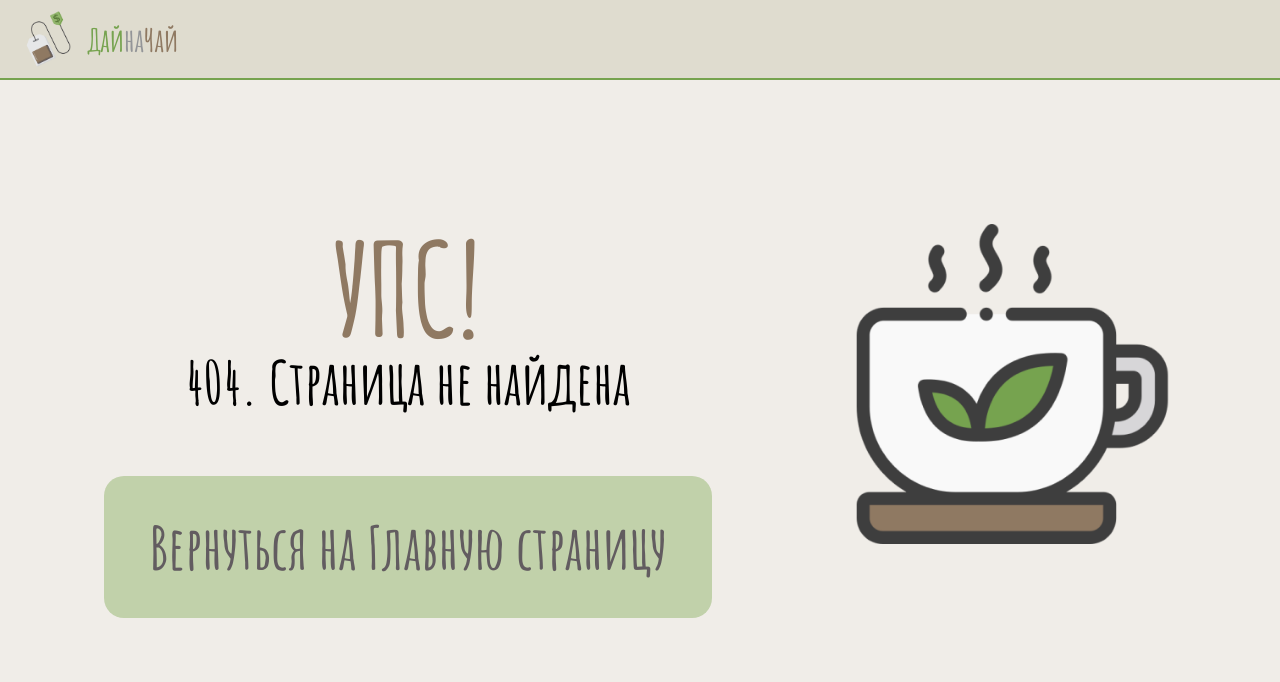
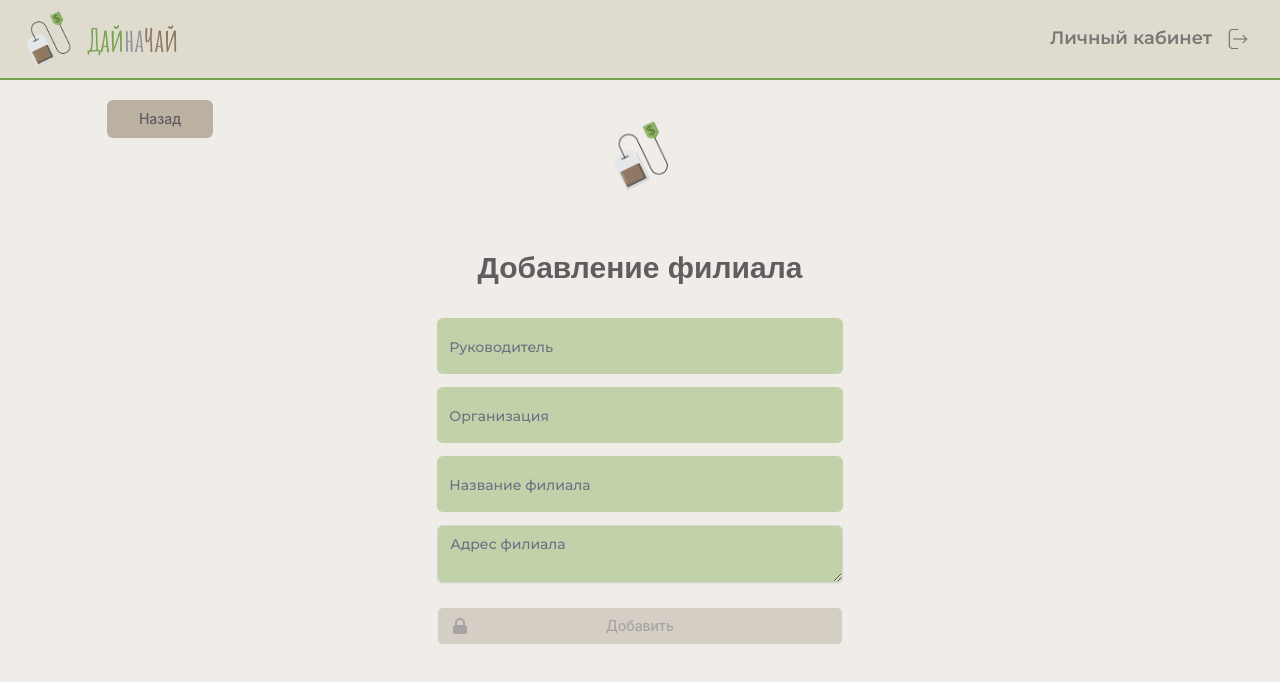
Before and after one commit to Kudryashova-Nastya/tip-service, a React (Create React App) app in the folder frontend/: page /leader/add-branch in a window 1280 px wide. Before the commit this address had no page. Shown: the top 682 px of the page. Built offline with nearby package versions, Linux system fonts and the light colour scheme; a web font is replaced by a local one.

Commit message:
Page for adding branch

```diff
--- a/frontend/src/App.js
+++ b/frontend/src/App.js
@@ -10,6 +10,7 @@ import helper from "./store/helper";
 import NotFoundPage from "./components/NotFoundPage/NotFoundPage";
 import AccountEmployees from "./components/AccountEmployees/AccountEmployees";
 import StaffRegistrationPage from "./components/StaffRegistrationPage/StaffRegistrationPage";
+import AddBranchPage from "./components/AddBranchPage/AddBranchPage";
 
 const App = observer(() => {
     const loggedLed = helper.isLoggedIn()
@@ -22,7 +23,7 @@ const App = observer(() => {
                     {/*<Route path="/" element={loggedLed ? <ComponentWithHeader/> : <Navigate to="/login" replace />} >*/}
                     <Route path="/" element={<ComponentWithHeader/> } >
                         <Route path="leader/" element={<LeaderPage/>}/>
-                        {/*<Route path="leader/add-branch" element={<AddBranch />} />*/}
+                        <Route path="leader/add-branch" element={<AddBranchPage />} />
                         {/*<Route path="leader/edit-branch" element={<EditBranch />} />*/}
                         <Route path="leader/add-staff" element={<StaffRegistrationPage />} />
                         {/*<Route path="leader/edit-staff" element={<EditStaff />} />*/}
--- /dev/null
+++ b/frontend/src/components/AddBranchPage/AddBranchPage.js
@@ -0,0 +1,104 @@
+import React from "react";
+import {Link} from "react-router-dom";
+import '../style.css'
+import {useForm} from "react-hook-form";
+
+
+function AddBranchPage() {
+    const {
+        register,
+        formState: {errors, isValid},
+        handleSubmit
+    } = useForm({
+        mode: "onChange"
+    })
+
+    const onSubmit = (data) => {
+        alert(JSON.stringify(data))
+    }
+
+    return (
+        <>
+            <div className='w-full grid grid-cols-1 md:grid-cols-12 mt-5' style={{marginBottom: '-70px'}}>
+                <div className="w-full grid grid-cols-1 col-start-2 col-span-1">
+                    <button type="submit"
+                            className="button-loginPage group relative flex justify-center py-2 px-4 border border-transparent text-sm font-medium rounded-md focus:outline-none focus:ring-2 focus:ring-offset-2">
+                        <Link to="/">Назад</Link>
+                    </button>
+                </div>
+            </div>
+            <div className="min-h-full flex justify-center py-12 px-4 sm:px-6 lg:px-8">
+                <div className="w-full space-y-8">
+                    <div>
+                        <img className="mx-auto h-20 w-auto" src={require('../../media/logo-main.png')} alt="Workflow"/>
+                        <h1 className="mt-6 text-center text-3xl font-extrabold">
+                            Добавление филиала
+                        </h1>
+                    </div>
+                    <form className="mt-8 space-y-6 w-1/3" action="#" method="POST" onSubmit={handleSubmit(onSubmit)}>
+                        <div className="rounded-md shadow-sm -space-y-px reg">
+                            <div>
+                                <label htmlFor="leader" className="sr-only">Руководитель</label>
+                                <input id="leader" name="leader" type="text"
+                                       {...register("leader", {
+                                           required: "Это поле обязательно к заполнению"
+                                       })}
+                                       className="appearance-none relative block w-full px-3 py-2 border border-gray-300 placeholder-gray-500 text-gray-900 rounded-md focus:outline-none focus:z-10 sm:text-sm"
+                                       placeholder="Руководитель"/>
+                                {errors?.leader && <p className='form-error-text mb-3 -mt-4 p-2 rounded-md border border-red-400'>{errors?.leader?.message}</p>}
+                            </div>
+                            <div>
+                                <label htmlFor="organization" className="sr-only">Организация</label>
+                                <input id="organization" name="organization" type="text"
+                                       {...register("organization", {
+                                           required: "Это поле обязательно к заполнению"
+                                       })}
+                                       className="appearance-none relative block w-full px-3 py-2 border border-gray-300 placeholder-gray-500 text-gray-900 rounded-md focus:outline-none focus:z-10 sm:text-sm"
+                                       placeholder="Организация"/>
+                                {errors?.organization && <p className='form-error-text mb-3 -mt-4 p-2 rounded-md border border-red-400'>{errors?.organization?.message}</p>}
+                            </div>
+                            <div>
+                                <label htmlFor="branch_name" className="sr-only">Название филиала</label>
+                                <input id="branch_name" name="branch_name" type="text"
+                                       {...register("branch_name", {
+                                           required: "Это поле обязательно к заполнению"
+                                       })}
+                                       className="appearance-none relative block w-full px-3 py-2 border border-gray-300 placeholder-gray-500 text-gray-900 rounded-md focus:outline-none focus:z-10 sm:text-sm"
+                                       placeholder="Название филиала"/>
+                                {errors?.branch_name && <p className='form-error-text mb-3 -mt-4 p-2 rounded-md border border-red-400'>{errors?.branch_name?.message}</p>}
+                            </div>
+                            <div>
+                                <label htmlFor="address" className="sr-only">Адрес филиала</label>
+                                <textarea id="address" name="address"
+                                       {...register("address", {
+                                           required: "Это поле обязательно к заполнению"
+                                       })}
+                                       className="appearance-none relative block w-full px-3 py-2 border border-gray-300 placeholder-gray-500 text-gray-900 rounded-md focus:outline-none focus:z-10 sm:text-sm"
+                                       placeholder="Адрес филиала"/>
+                                {errors?.address && <p className='form-error-text mb-3 p-2 rounded-md border border-red-400'>{errors?.address?.message}</p>}
+                            </div>
+                        </div>
+                        <div>
+                            <button type="submit" disabled={!isValid}
+                                    className="button-loginPage group relative w-full flex justify-center py-2 px-4 border text-sm font-medium rounded-md focus:outline-none focus:ring-2 focus:ring-offset-2 disabled:opacity-50">
+                                <span className="absolute left-0 inset-y-0 flex items-center pl-3">
+                                  <svg className="h-5 w-5" xmlns="http://www.w3.org/2000/svg" viewBox="0 0 20 20"
+                                       fill="currentColor"
+                                       aria-hidden="true">
+                                    <path fillRule="evenodd"
+                                          d="M5 9V7a5 5 0 0110 0v2a2 2 0 012 2v5a2 2 0 01-2 2H5a2 2 0 01-2-2v-5a2 2 0 012-2zm8-2v2H7V7a3 3 0 016 0z"
+                                          clipRule="evenodd"/>
+                                  </svg>
+                                </span>
+                                Добавить
+                            </button>
+                        </div>
+                    </form>
+                </div>
+            </div>
+
+        </>
+    )
+}
+
+export default AddBranchPage;
--- a/frontend/src/components/style.css
+++ b/frontend/src/components/style.css
@@ -270,3 +270,8 @@ main{
     background-color: rgb(252 165 165);
     color: rgb(127 29 29);
 }
+textarea{
+    background: #C1D1AA;
+    font-family: 'Montserrat', sans-serif;
+    font-weight: 500;
+}
```
